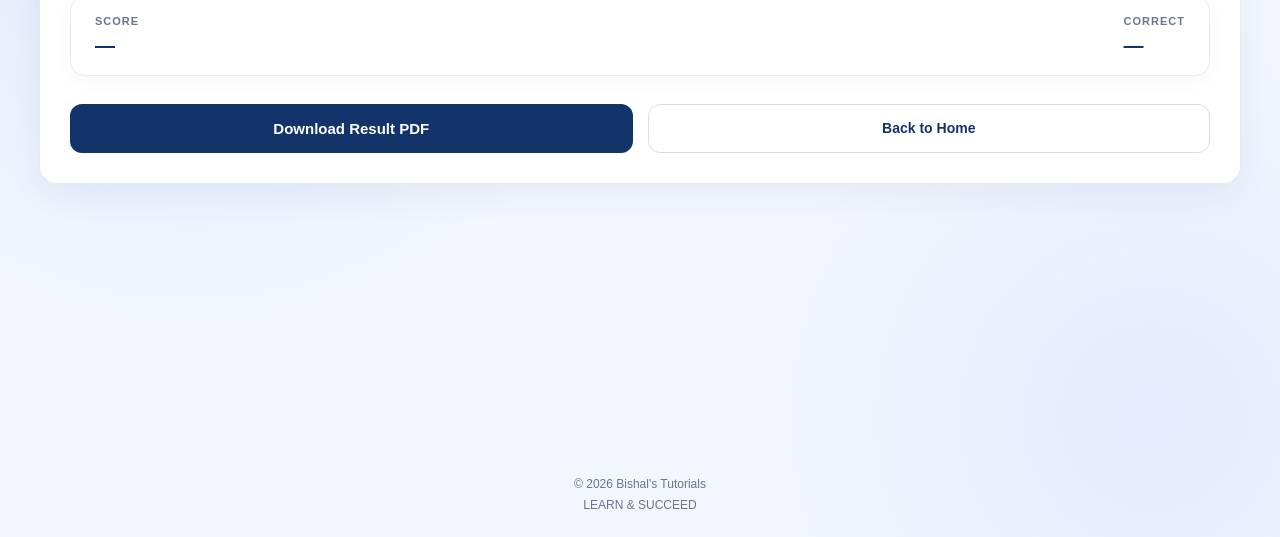
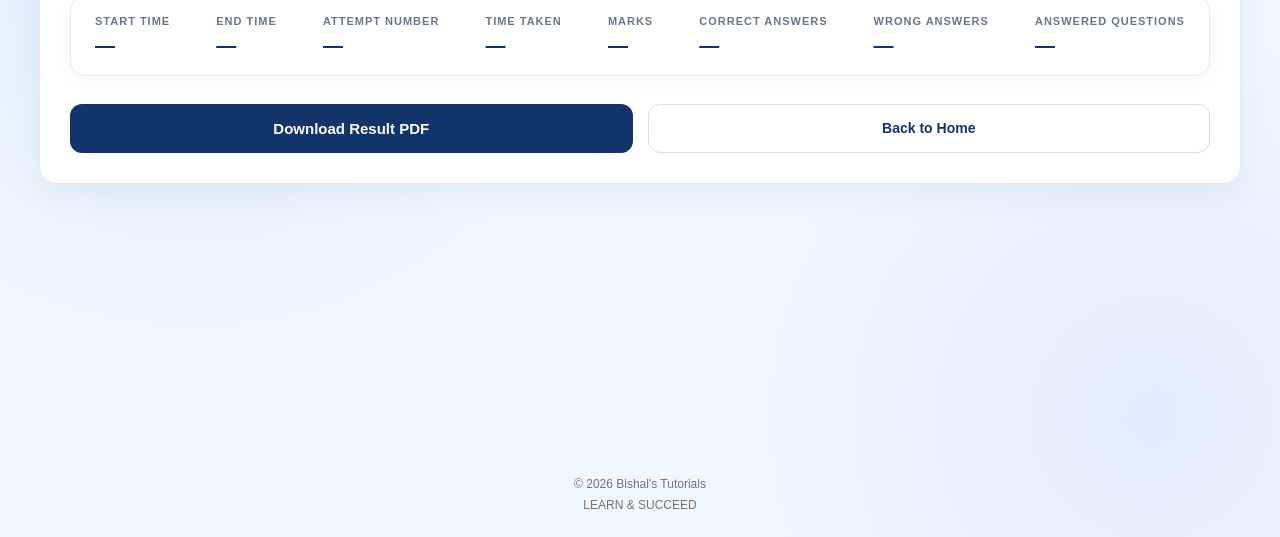
Before and after one commit to bishalstutorials/mock-test, a plain HTML site: page result.html in a window 1280 px wide. Shown: the part 263-800 px from the top of the page. Drawn offline with nearby package versions, Linux system fonts and the light colour scheme.

Commit message:
Enhance result.html with detailed test information
Updated the test result page to include additional information such as start time, end time, attempt number, time taken, and wrong answers.

```diff
--- a/result.html
+++ b/result.html
@@ -23,21 +23,54 @@
     </div>
 </header>
 
-
 <main class="test-page">
     <section class="question-card">
+
         <h2>Test Result</h2>
         <p id="result-title"></p>
 
         <div class="test-info">
+
             <div>
-                    <span class="info-label">SCORE</span>
+                <span class="info-label">START TIME</span>
+                <strong id="result-start-time">—</strong>
+            </div>
+
+            <div>
+                <span class="info-label">END TIME</span>
+                <strong id="result-end-time">—</strong>
+            </div>
+
+            <div>
+                <span class="info-label">ATTEMPT NUMBER</span>
+                <strong id="result-attempt">—</strong>
+            </div>
+
+            <div>
+                <span class="info-label">TIME TAKEN</span>
+                <strong id="result-time-taken">—</strong>
+            </div>
+
+            <div>
+                <span class="info-label">MARKS</span>
                 <strong id="result-score">—</strong>
             </div>
+
             <div>
-                    <span class="info-label">CORRECT</span>
+                <span class="info-label">CORRECT ANSWERS</span>
                 <strong id="result-correct">—</strong>
             </div>
+
+            <div>
+                <span class="info-label">WRONG ANSWERS</span>
+                <strong id="result-wrong">—</strong>
+            </div>
+
+            <div>
+                <span class="info-label">ANSWERED QUESTIONS</span>
+                <strong id="result-answered">—</strong>
+            </div>
+
         </div>
 
         <p id="result-summary"></p>
@@ -55,6 +88,7 @@
                 Back to Home
             </button>
         </div>
+
     </section>
 </main>
 
@@ -66,5 +100,6 @@
 <script src="https://cdnjs.cloudflare.com/ajax/libs/jspdf/2.5.1/jspdf.umd.min.js"></script>
 <script src="js/pdf.js"></script>
 <script src="js/result.js"></script>
+
 </body>
 </html>
```
Lines whose indentation alone changed are shown as unchanged.
